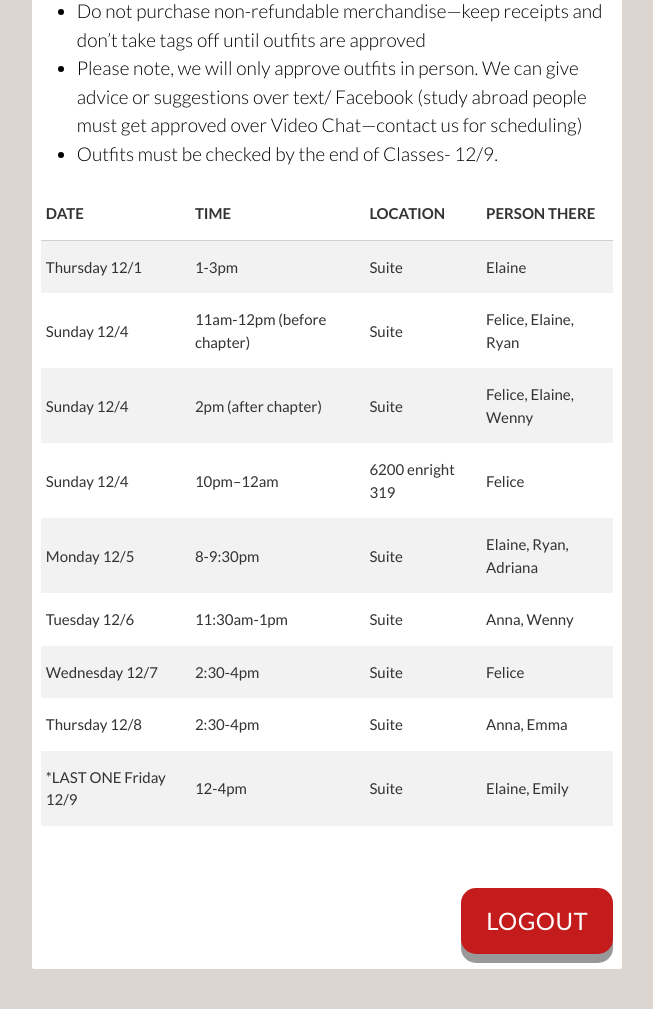
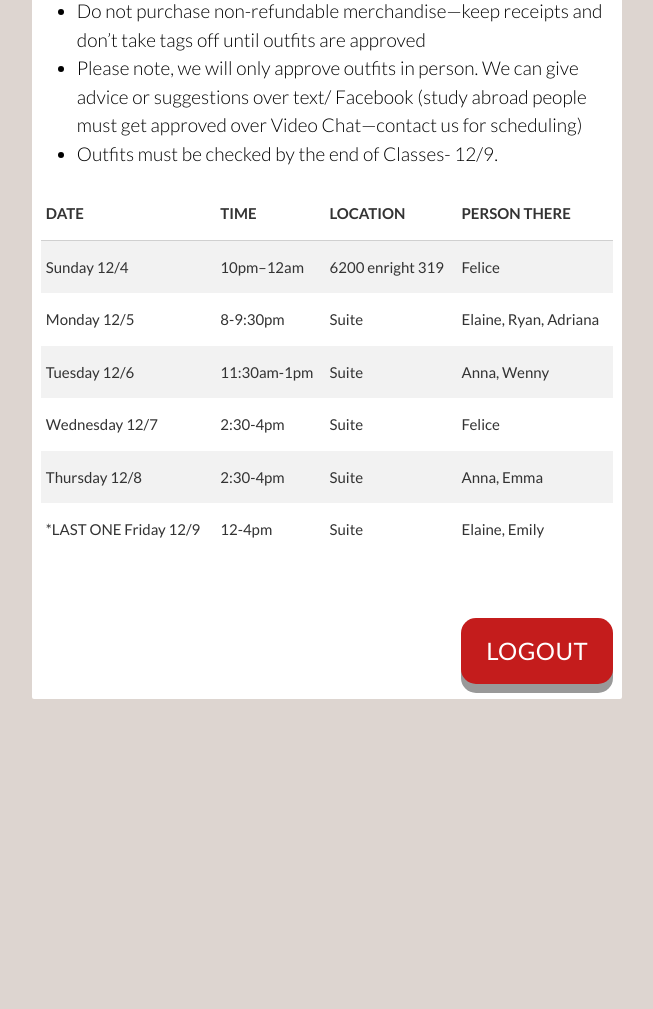
Before and after one commit to elainecole/aoii-recruitment, a Django app: page /attire in a window 1280 px wide. Shown: the part 448-1457 px from the top of the page, without its empty margins (313-966 px from the left). After the commit the page ends 1147 px from the top, so only its background shows below. Run offline with Django 3.2, Linux system fonts and the light colour scheme; a user stored in the database is signed in; tables that the repository leaves empty hold one stand-in row (values such as "Sample post"); style sheets or scripts are compiled from the project's sources.

Commit message:
updated hours

```diff
--- a/webapp/templates/partials/outfit/outfit_base.html
+++ b/webapp/templates/partials/outfit/outfit_base.html
@@ -47,24 +47,6 @@
                                     </tr>
                                 </thead>
                                 <tbody>
-                                    <tr>
-                                        <td>Thursday 12/1</td>
-                                        <td>1-3pm</td>
-                                        <td>Suite</td>
-                                        <td>Elaine</td>
-                                    </tr>
-                                    <tr>
-                                        <td>Sunday 12/4</td>
-                                        <td>11am-12pm (before chapter)</td>
-                                        <td>Suite</td>
-                                        <td>Felice, Elaine, Ryan</td>
-                                    </tr>
-                                    <tr>
-                                        <td>Sunday 12/4</td>
-                                        <td>2pm (after chapter)</td>
-                                        <td>Suite</td>
-                                        <td>Felice, Elaine, Wenny</td>
-                                    </tr>
                                     <tr>
                                         <td>Sunday 12/4</td>
                                         <td>10pm–12am</td>
```
